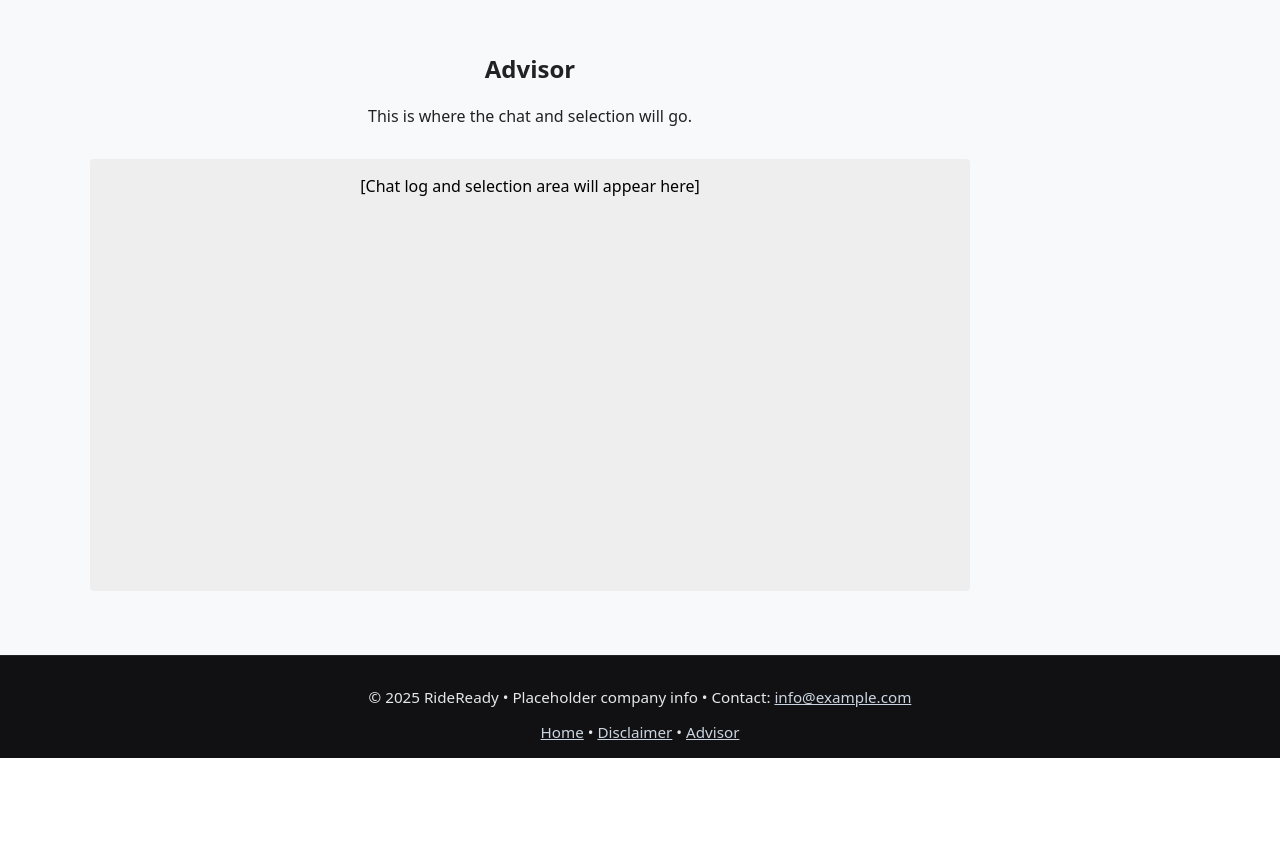
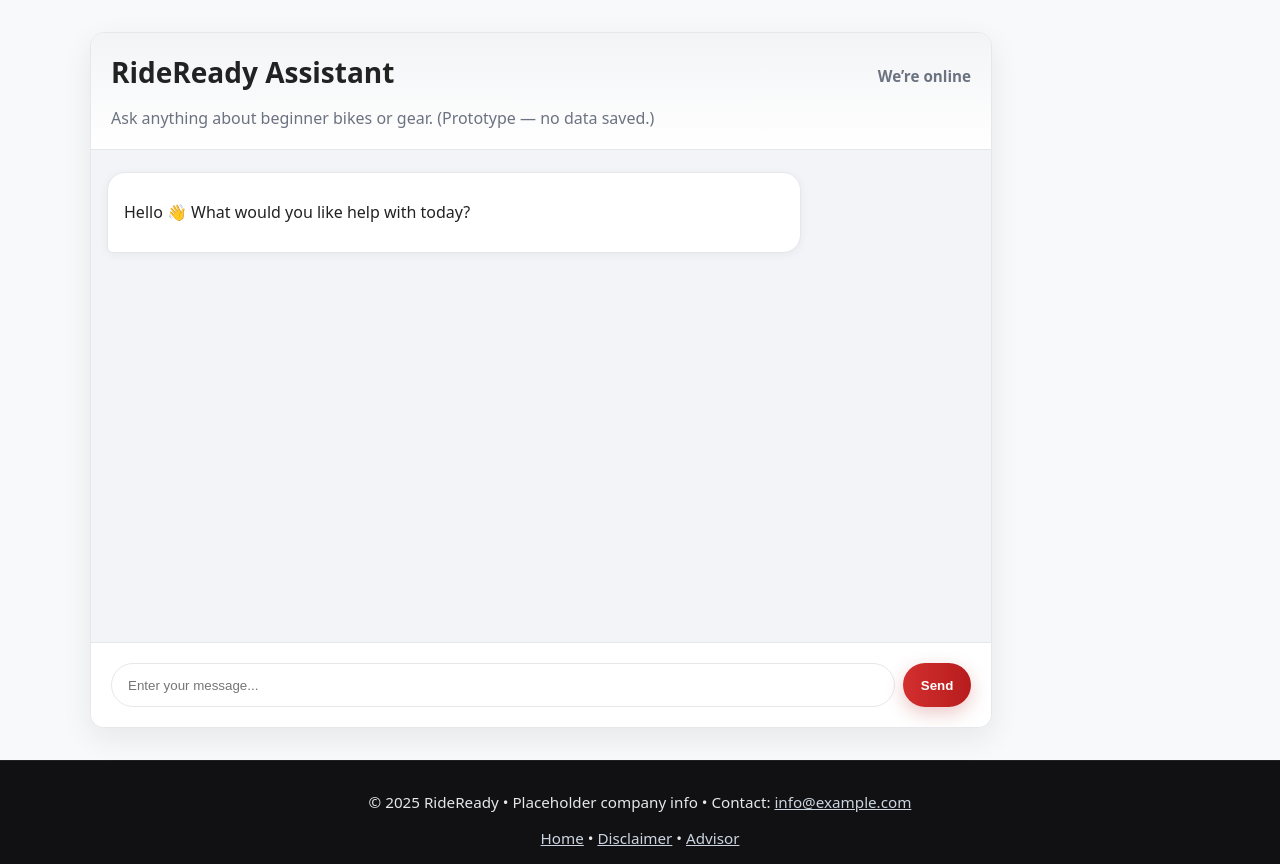
Before and after one commit to htran174/moto-advisor, a Flask app: page /advisor in a window 1280 px wide. Shown: the part 84-948 px from the top of the page. Before the commit the page ends 842 px from the top, so only its background shows below. Run offline with Flask 3, Linux system fonts and the light colour scheme.

Commit message:
change to match new format

```diff
--- a/templates/advisor.html
+++ b/templates/advisor.html
@@ -1,12 +1,111 @@
 {% extends "base.html" %}
 {% block content %}
-  <section style="width: 80%; max-width: 900px; text-align: center;">
-    <h2>Advisor</h2>
-    <p>This is where the chat and selection will go.</p>
+  <section class="card" style="width:100%; max-width: 900px; overflow:hidden;">
+    <!-- Chat header -->
+    <div class="section-pad" style="background: linear-gradient(180deg, #F3F4F6, #FFFFFF); border-bottom: 1px solid var(--border);">
+      <h2 class="title" style="display:flex; align-items:center; gap:.5rem;">
+        <span class="title">RideReady Assistant</span>
+        <span style="margin-left:auto; font-size:.95rem; color:var(--muted);">We’re online</span>
+      </h2>
+      <p class="subtitle">Ask anything about beginner bikes or gear. (Prototype — no data saved.)</p>
+    </div>
 
-    <!-- Big placeholder box for chat & selection -->
-    <div style="background-color: #eee; color: black; height: 400px; margin: 2rem auto; padding: 1rem; border-radius: 4px;">
-      <p style="margin: 0;">[Chat log and selection area will appear here]</p>
+    <!-- Chat body -->
+    <div id="chatBody" style="padding: 1rem; height: 460px; overflow:auto; background: var(--surface-2);">
+      <!-- Initial system message -->
+      <div class="bubble bot">
+        <p>Hello 👋 What would you like help with today?</p>
+        <time></time>
+      </div>
     </div>
+
+    <!-- Composer -->
+    <form id="chatForm" class="section-pad" style="display:flex; gap:.5rem; border-top:1px solid var(--border); background: var(--surface);">
+      <label for="chatInput" class="sr-only">Enter your message</label>
+      <input id="chatInput" name="message" type="text" autocomplete="off" placeholder="Enter your message..."
+             style="flex:1; padding:.85rem 1rem; border:1px solid var(--border); border-radius: 999px; background:#fff;">
+      <button class="btn btn-primary" type="submit" aria-label="Send message">Send</button>
+    </form>
   </section>
+
+  <style>
+    .bubble{
+      max-width: 76%;
+      padding: .75rem 1rem;
+      margin: .35rem 0;
+      border-radius: 18px;
+      line-height: 1.45;
+      box-shadow: 0 2px 10px rgba(0,0,0,.05);
+      word-wrap: break-word;
+    }
+    .bubble time{
+      display:block;
+      font-size: .75rem;
+      color: var(--muted);
+      margin-top: .35rem;
+    }
+    .bubble.user{
+      margin-left: auto;
+      background: linear-gradient(90deg, var(--primary), var(--primary-600));
+      color: #fff;
+      border-bottom-right-radius: 6px;
+    }
+    .bubble.bot{
+      background: #ffffff;
+      border: 1px solid var(--border);
+      color: var(--text);
+      border-bottom-left-radius: 6px;
+    }
+    .sr-only{
+      position:absolute;
+      width:1px; height:1px; padding:0; margin:-1px; overflow:hidden; clip:rect(0,0,0,0); white-space:nowrap; border:0;
+    }
+  </style>
+
+  <script>
+    (function(){
+      const chatBody = document.getElementById('chatBody');
+      const form = document.getElementById('chatForm');
+      const input = document.getElementById('chatInput');
+
+      function ts(){
+        const d = new Date();
+        return d.toLocaleTimeString([], {hour:'2-digit', minute:'2-digit'});
+      }
+
+      function scrollToBottom(){
+        chatBody.scrollTop = chatBody.scrollHeight;
+      }
+
+      function addBubble(text, who){
+        const div = document.createElement('div');
+        div.className = 'bubble ' + (who === 'user' ? 'user' : 'bot');
+        div.innerHTML = `<p>${escapeHtml(text)}</p><time>${ts()}</time>`;
+        chatBody.appendChild(div);
+        scrollToBottom();
+      }
+
+      function escapeHtml(str){
+        return str.replace(/[&<>"']/g, function(m){
+          return ({
+            '&':'&amp;','<':'&lt;','>':'&gt;','"':'&quot;',"'":'&#039;'
+          })[m];
+        });
+      }
+
+      form.addEventListener('submit', function(e){
+        e.preventDefault();
+        const text = (input.value || '').trim();
+        if(!text) return;
+        addBubble(text, 'user');
+        input.value = '';
+
+        // Prototype bot reply (pure frontend)
+        setTimeout(function(){
+          const reply = "Thanks! This is a prototype chat. Backend AI coming soon.";
+          addBubble(reply, 'bot');
+        }, 450);
+      });
+    })();
+  </script>
 {% endblock %}
```
